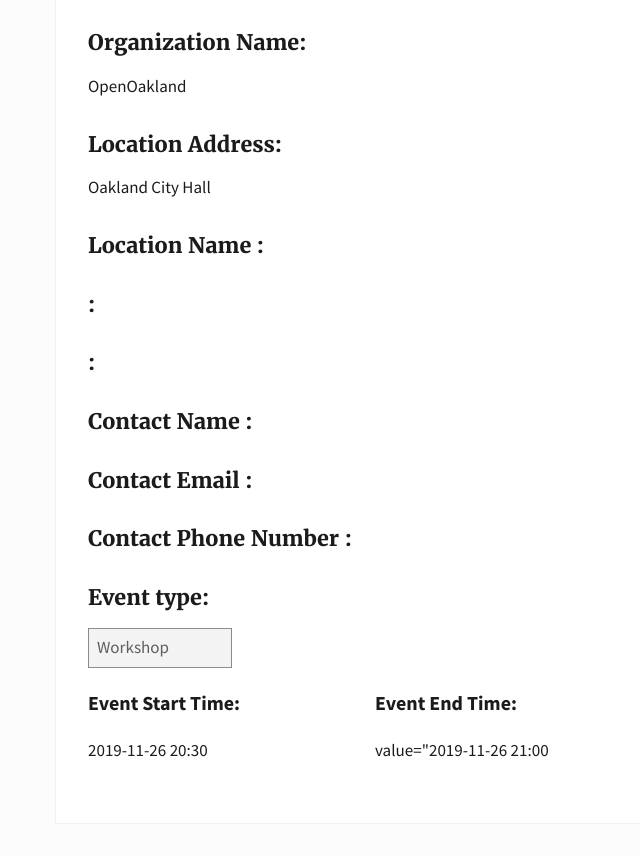
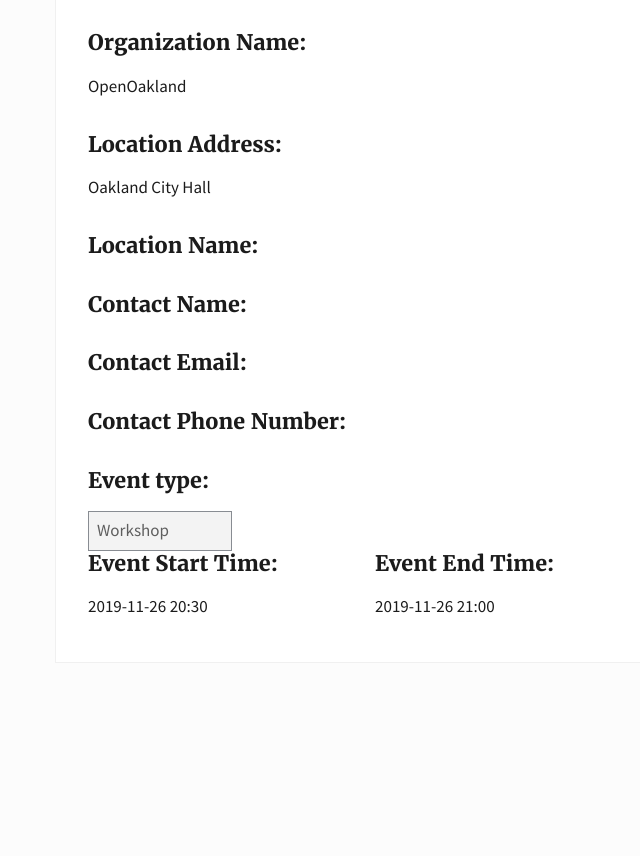
Before and after one commit to openoakland/dos-census-events, a Django app: page /event/1/details/ in a window 1280 px wide. Shown: the part 572-1428 px from the top of the page, without its empty margins (137-777 px from the left). After the commit the page ends 1185 px from the top, so only its background shows below. Run offline with Django 3.2, Linux system fonts and the light colour scheme; data comes from the database, SQL or seed files in the repository; some libraries are stand-ins or nearby versions.

Commit message:
1. Removed all instances of readonly (hopefully I did this correctly) 2. Removed missing fields 3. Fixed end time 4. Additional styling edits

```diff
--- a/census/templates/census/event_detail.html
+++ b/census/templates/census/event_detail.html
@@ -53,34 +53,28 @@
                       <h3>{{form.location.label}}:</h3>
                       <p>{{form.location.value|default_if_none:''}}</p>
 
-                      <h3>{{form.site_name.label}} <!--(optional)-->:</h3>
+                      <h3>{{form.site_name.label}}<!--(optional)-->:</h3>
                       <p>{{form.site_name.value|default_if_none:''}}</p>
 
-                      <h3>{{form.city.label}}:</h3>
-                      <p>{{ form.city.value|default_if_none:'' }}</p>
 
-                      <h3>{{form.zip_code.label}}:</h3>
-                      <p>{{ form.zip_code.value|default_if_none:'' }}</p>
-
-
-                      <h3>{{form.contact_name.label}} <!--(optional)-->:</h3>
+                      <h3>{{form.contact_name.label}}<!--(optional)-->:</h3>
                       <p>{{form.contact_name.value|default_if_none:''}}</p>
 
-                      <h3>{{form.contact_email.label}} <!--(optional)-->:</h3>
+                      <h3>{{form.contact_email.label}}<!--(optional)-->:</h3>
                       <p>{{form.contact_email.value|default_if_none:''}}</p>
 
-                      <h3>{{form.contact_phone.label}} <!--(optional)-->:</h3>
+                      <h3>{{form.contact_phone.label}}<!--(optional)-->:</h3>
                       <p>{{form.contact_phone.value|default_if_none:''}}</p>
 
                       <h3>{{form.fields.event_type.label}}:</h3>
                       <select
-                        {% if readonly %} disabled="" {% endif %}
+                        disabled=""
                         name="{{form.event_type.name}}"
-                        class="usa-input {{ readonly }} desktop:grid-col-3 grid-col-6"
+                        class="usa-input desktop:grid-col-3 grid-col-6"
                         required=""
                         id="{{form.event_type.id_for_label}}">
                           {% for value, display in form.fields.event_type.choices %}
-                          <option {{ readonly }} value="{{ value }}" {% if form.event_type.value == value %}selected {{ readonly }}{% endif %}>{{ display }}</option>
+                          <option value="{{ value }}" {% if form.event_type.value == value %}selected{% endif %}>{{ display }}</option>
                           {% endfor %}
                       </select>
 
@@ -89,13 +83,13 @@
                         {% endfor %}
                     </div>
                     <div class="grid-row">
-                      <div class="desktop:grid-col-6">
+                      <div class="desktop:grid-col-6 usa-prose">
                           <h3>{{form.start_datetime.label}}:</h3>
                           <p>{{form.start_datetime.value| date:'Y-m-d H:i'}}</p>
                       </div>
-                      <div class="desktop:grid-col-6">
+                      <div class="desktop:grid-col-6 usa-prose">
                           <h3>{{form.end_datetime.label}}:</h3>
-                          <p>value="{{form.end_datetime.value| date:'Y-m-d H:i'}}</p>
+                          <p>{{form.end_datetime.value| date:'Y-m-d H:i'}}</p>
                       </div>
                     </div>
                     {% if enable_recurrence %}
@@ -104,7 +98,7 @@
                         {{ form.recurrences }}
                     </div>
                     {% else %}
-                    <input {{ readonly }} type="hidden" name="{{ form.recurrences.name }}" value="" />
+                    <input type="hidden" name="{{ form.recurrences.name }}" value="" />
                     {% endif %}
 
                     {% if "/update/" in request.path  %}
```
